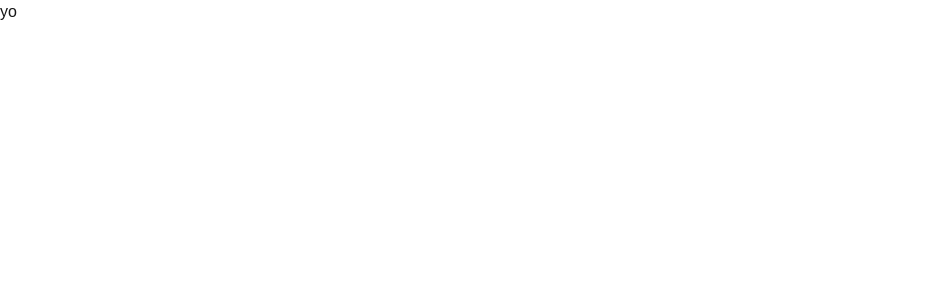
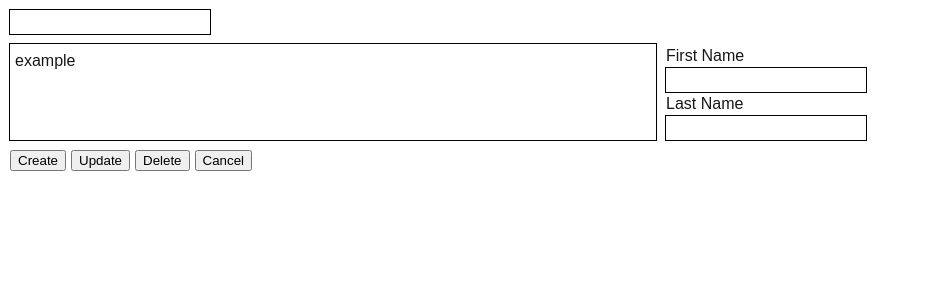
Before and after one commit to bertrandcodes/custom-ui-components, a Next.js app in the folder my-app/: page / in a window 1280 px wide. Shown: the top 300 px of the page, without its empty margins (0-930 px from the left). Built offline with nearby package versions, Linux system fonts and the light colour scheme.

Commit message:
set up ui

```diff
--- a/my-app/src/app/components/UsersDatabase/UsersDatabase.css
+++ b/my-app/src/app/components/UsersDatabase/UsersDatabase.css
@@ -0,0 +1,34 @@
+.users-database {
+  margin: 10px;
+  display: grid;
+  grid-template-rows: repeat(3, auto);
+  grid-template-columns: repeat(2, auto);
+  input {
+    outline: 1px solid black;
+    width: 200px;
+  }
+  gap: 10px;
+}
+
+.users-database--search {
+  grid-column: 1/-1;
+}
+
+.users-database__name-inputs {
+  display: flex;
+  flex-direction: column;
+}
+
+.users-database__data-table {
+  outline: 1px solid black;
+  padding: 5px;
+  overflow-y: scroll;
+}
+
+.users-database__buttons {
+  display: flex;
+  gap: 5px;
+  button {
+    all: revert;
+  }
+}
--- a/my-app/src/app/components/UsersDatabase/UsersDatabase.jsx
+++ b/my-app/src/app/components/UsersDatabase/UsersDatabase.jsx
@@ -1,10 +1,48 @@
+import "./UsersDatabase.css";
 /*
+Components
+- UsersDatabase
+  - DataTable
+  - NameInputs
 
+State
+- {id: name}
+- searchbar value
+- selectedId
+- firstNameVal
+- lastNameVal
+
+Plan
+1. render with dummy data
+2. add filtering
+4. handle creating
+5. handle updating
+6. handle deleting
 */
 
-
 const UsersDatabase = () => {
-  return <div>yo</div>;
+  return (
+    <div className="users-database">
+      <input className="users-database--search" />
+      <div className="users-database__data-table">
+        <ul>
+          <li>example</li>
+        </ul>
+      </div>
+      <div className="users-database__name-inputs">
+        <label htmlFor="users-database__first-name">First Name</label>
+        <input id="users-database__first-name" />
+        <label htmlFor="users-database__last-name">Last Name</label>
+        <input id="users-database__last-name" />
+      </div>
+      <div className="users-database__buttons">
+        <button>Create</button>
+        <button>Update</button>
+        <button>Delete</button>
+        <button>Cancel</button>
+      </div>
+    </div>
+  );
 };
 
 export default UsersDatabase;
```
